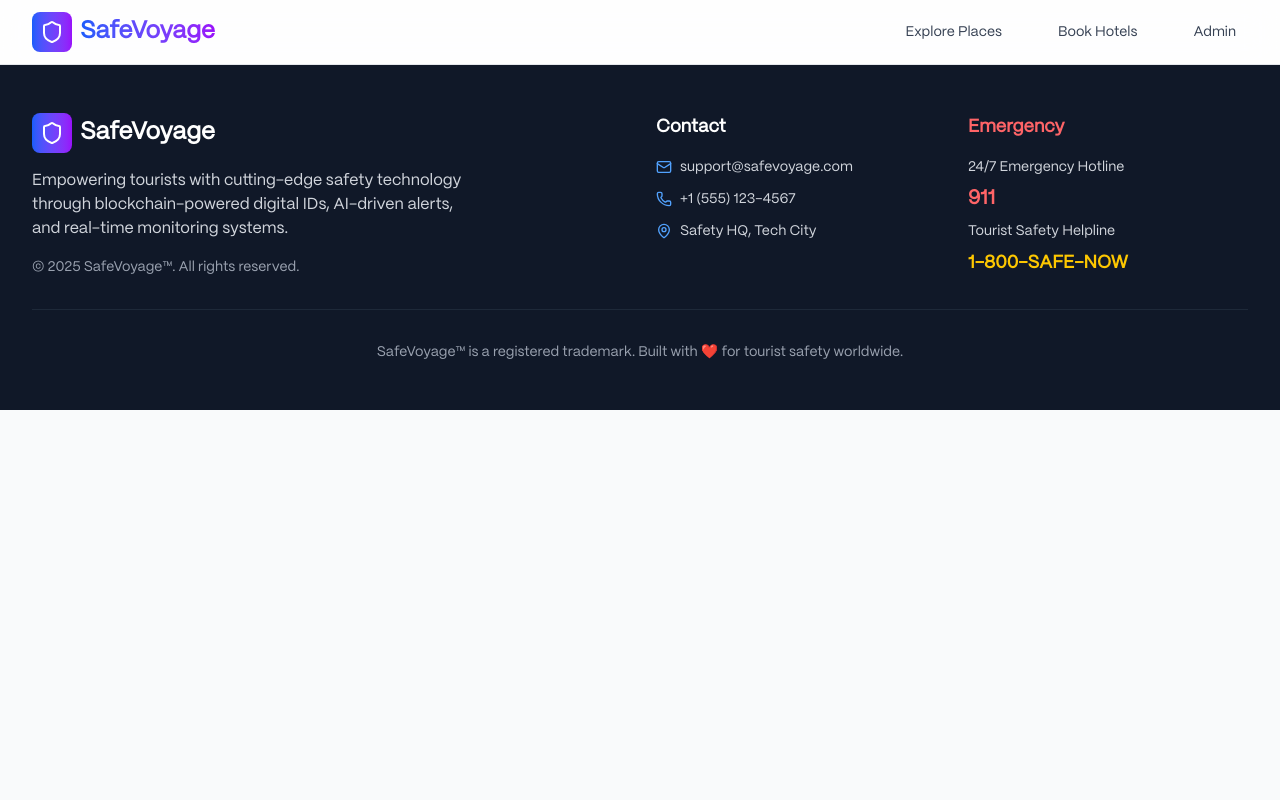
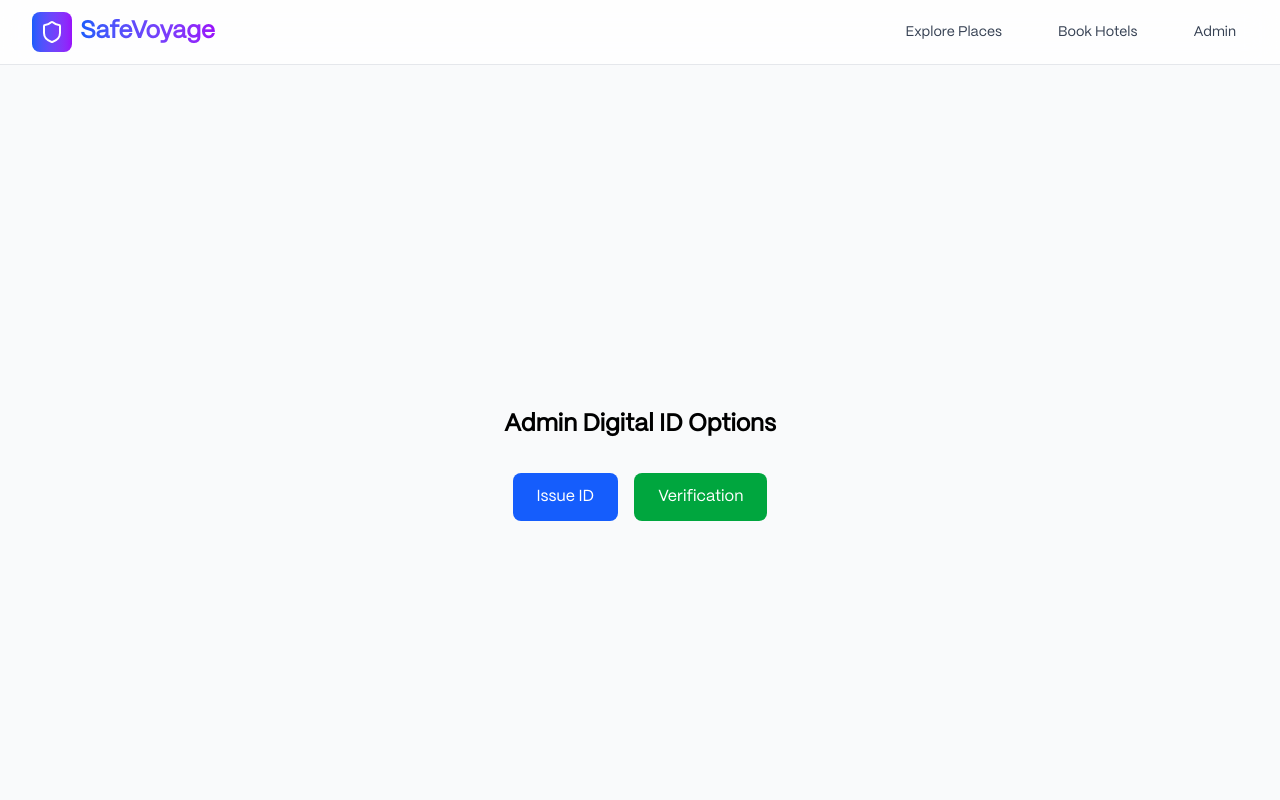
Before and after one commit to MGurucharan/safevoyage-web-app, a React (Vite) app in the folder frontend/: page /safevoyage-web-app/admin/digital-id in a window 1280 px wide. Shown: the top 800 px of the page. Built offline with nearby package versions, Linux system fonts and the light colour scheme.

Commit message:
admin functionality added

```diff
--- a/frontend/src/App.jsx
+++ b/frontend/src/App.jsx
@@ -13,6 +13,12 @@ import HotelDetailView from './pages/HotelDetailView';
 import AdminLogin from './pages/AdminLogin';
 import { AdminAuthProvider } from './context/AdminAuthProvider';
 import { useAdminAuth } from './hooks/useAdminAuth';
+
+
+
+import AdminDigitalID from './pages/AdminDigitalID';
+
+
 
 
 function RequireAdmin({ children }) {
@@ -39,6 +45,8 @@ function AppContent() {
           <Route path="/explore-places/:id" element={<PlaceDetailView />} />
           <Route path="/book-hotels" element={<BookHotels />} />
           <Route path="/book-hotels/:id" element={<HotelDetailView />} />
+          <Route path="/admin/digital-id" element={<AdminDigitalID />} />
+          <Route path="/digital-id" element={<DigitalID />} />
           <Route path="/admin" element={
             <RequireAdmin>
               <Admin />
--- a/frontend/src/components/Navbar.jsx
+++ b/frontend/src/components/Navbar.jsx
@@ -35,7 +35,7 @@ const Navbar = () => {
   const navLinks = [
     { name: 'Explore Places', path: '/explore-places' },
     { name: 'Book Hotels', path: '/book-hotels' },
-    { name: 'Digital ID', path: '/digital-id', adminOnly: true }, // Only visible to admins
+    { name: 'Digital ID', path: '/admin/digital-id', adminOnly: true }, // Only visible to admins
     { name: 'Admin', path: '/admin', admin: true },
   ];
 
--- /dev/null
+++ b/frontend/src/pages/AdminDigitalId.jsx
@@ -0,0 +1,27 @@
+import { useNavigate } from 'react-router-dom';
+
+const AdminDigitalID = () => {
+  const navigate = useNavigate();
+
+  return (
+    <div className="min-h-screen flex flex-col items-center justify-center">
+      <h1 className="text-2xl font-bold mb-8">Admin Digital ID Options</h1>
+      <div className="space-x-4">
+        <button
+          className="px-6 py-3 bg-blue-600 text-white rounded-lg"
+          onClick={() => navigate('/digital-id')}
+        >
+          Issue ID
+        </button>
+        <button
+          className="px-6 py-3 bg-green-600 text-white rounded-lg"
+          onClick={() => alert('Verification functionality here')}
+        >
+          Verification
+        </button>
+      </div>
+    </div>
+  );
+};
+
+export default AdminDigitalID;
```
